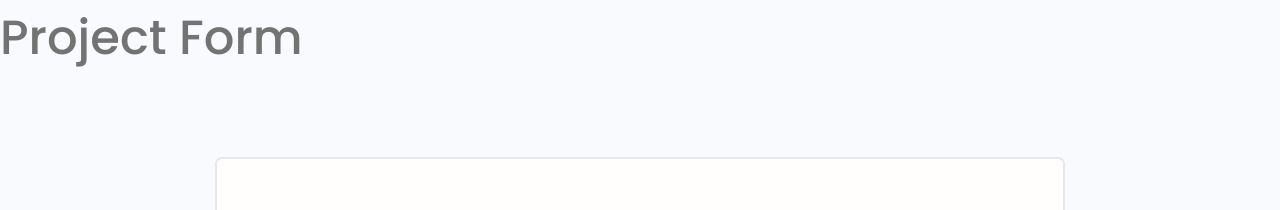
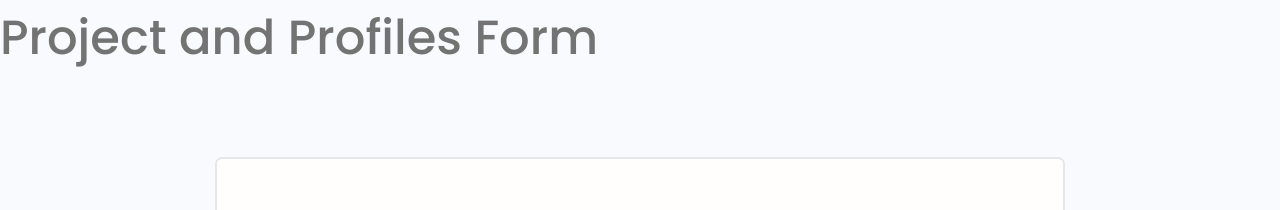
Before and after one commit to deecheru/DevSearch, a Django app: page /projects/create-project/ in a window 1280 px wide. Shown: the part 77-287 px from the top of the page. Run offline with Django 4.2, Linux system fonts and the light colour scheme; a user stored in the database is signed in; data comes from the database, SQL or seed files in the repository; some libraries are stand-ins or nearby versions.

Commit message:
changed project

```diff
--- a/projects/templates/projects/project_form.html
+++ b/projects/templates/projects/project_form.html
@@ -1,7 +1,7 @@
 {% extends 'main.html'%}
 {% block content %}
 
-<h1> Project Form </h1>
+<h1> Project and Profiles Form </h1>
 
 <main class="formPage my-xl">
     <div class="content-box">
```
